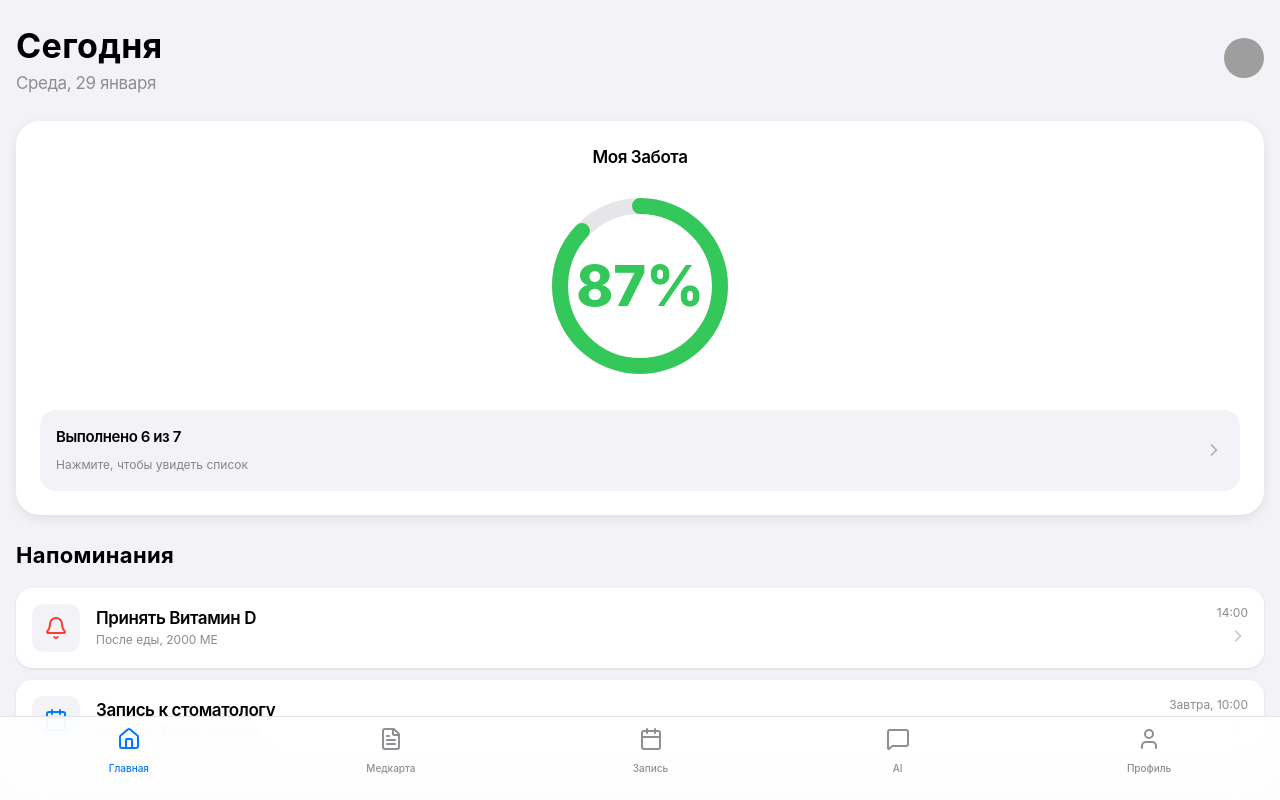
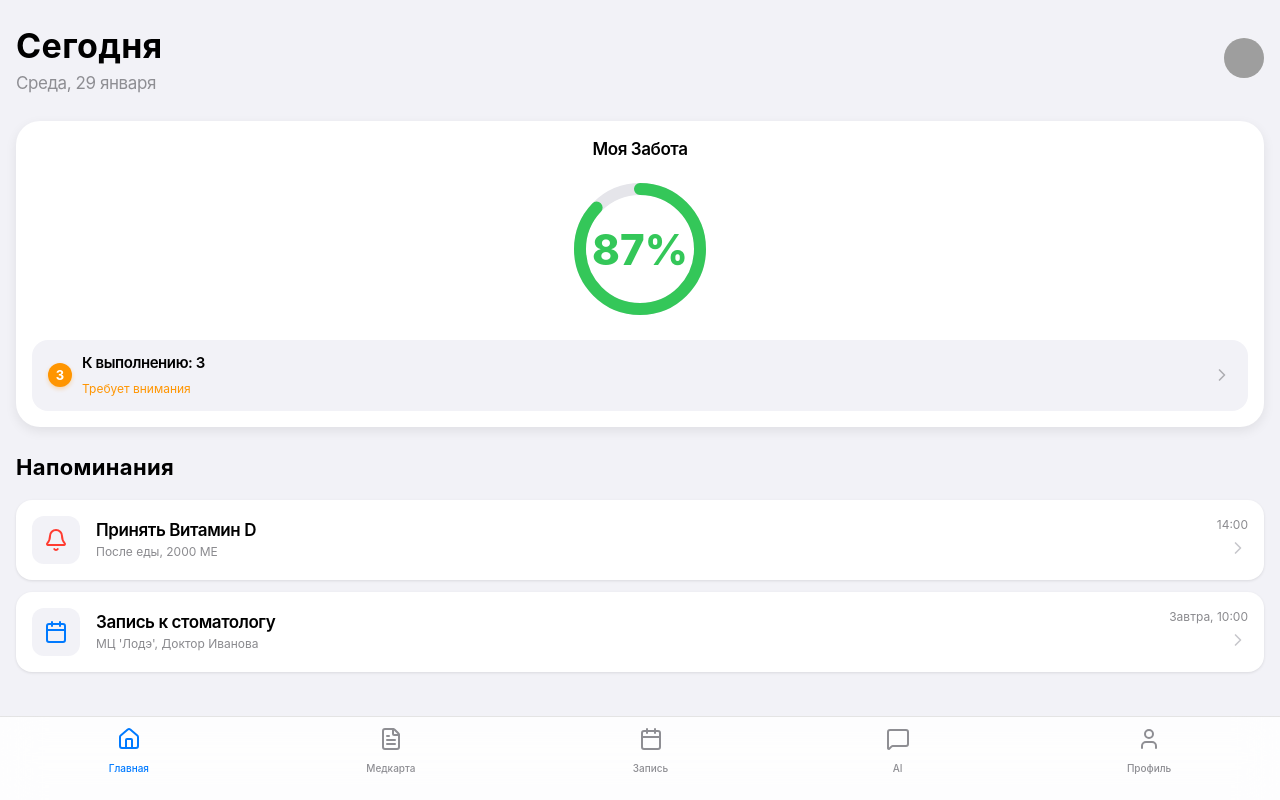
Before and after one commit to Serhio2517/medme-demo, a React (Vite) app: page /#/ in a window 1280 px wide. Built offline with nearby package versions, Linux system fonts and the light colour scheme; grey boxes are pictures that could not be loaded.

Commit message:
UI Final: Actionable Logic (3 to do)

```diff
--- a/src/pages/Home.jsx
+++ b/src/pages/Home.jsx
@@ -24,28 +24,28 @@ const Home = () => {
                 style={{
                     background: 'var(--bg-card)',
                     borderRadius: 'var(--radius-lg)',
-                    padding: '24px',
+                    padding: '16px',
                     boxShadow: 'var(--shadow-md)',
                     marginBottom: '24px',
                 }}
             >
-                <h2 className="text-headline" style={{ marginBottom: '16px', textAlign: 'center' }}>Моя Забота</h2>
+                <h2 className="text-headline" style={{ marginBottom: '12px', textAlign: 'center' }}>Моя Забота</h2>
 
-                <div style={{ position: 'relative', width: '200px', height: '200px', margin: '0 auto 24px' }}>
-                    <svg width="200" height="200" style={{ transform: 'rotate(-90deg)' }}>
-                        <circle cx="100" cy="100" r="80" stroke="var(--ios-gray-5)" strokeWidth="16" fill="transparent" />
+                <div style={{ position: 'relative', width: '150px', height: '150px', margin: '0 auto 16px' }}>
+                    <svg width="150" height="150" style={{ transform: 'rotate(-90deg)' }}>
+                        <circle cx="75" cy="75" r="60" stroke="var(--ios-gray-5)" strokeWidth="12" fill="transparent" />
                         <circle
-                            cx="100" cy="100" r="80"
+                            cx="75" cy="75" r="60"
                             stroke="var(--ios-green)"
-                            strokeWidth="16"
+                            strokeWidth="12"
                             fill="transparent"
-                            strokeDasharray="502"
-                            strokeDashoffset="65" /* 87% filled */
+                            strokeDasharray="377"
+                            strokeDashoffset="49" /* 87% filled */
                             strokeLinecap="round"
                         />
                     </svg>
                     <div style={{ position: 'absolute', top: 0, left: 0, width: '100%', height: '100%', display: 'flex', alignItems: 'center', justifyContent: 'center', flexDirection: 'column' }}>
-                        <span style={{ fontSize: '56px', fontWeight: '800', color: 'var(--ios-green)' }}>87%</span>
+                        <span style={{ fontSize: '42px', fontWeight: '800', color: 'var(--ios-green)' }}>87%</span>
                     </div>
                 </div>
 
@@ -55,16 +55,27 @@ const Home = () => {
                     style={{
                         background: 'var(--ios-gray-6)',
                         borderRadius: 'var(--radius-md)',
-                        padding: '16px',
+                        padding: '12px 16px',
                         display: 'flex',
                         alignItems: 'center',
                         justifyContent: 'space-between',
                         cursor: 'pointer'
                     }}
                 >
-                    <div>
-                        <span className="text-headline" style={{ fontSize: '15px', color: 'var(--text-primary)', display: 'block', marginBottom: '2px' }}>Выполнено 6 из 7</span>
-                        <span className="text-caption-1">Нажмите, чтобы увидеть список</span>
+                    <div style={{ display: 'flex', alignItems: 'center', gap: '10px' }}>
+                        <div style={{
+                            width: '24px', height: '24px',
+                            borderRadius: '50%',
+                            background: 'var(--ios-orange)',
+                            display: 'flex', alignItems: 'center', justifyContent: 'center',
+                            boxShadow: '0 2px 4px rgba(255, 149, 0, 0.3)'
+                        }}>
+                            <span style={{ fontSize: '13px', fontWeight: 'bold', color: 'white' }}>3</span>
+                        </div>
+                        <div>
+                            <span className="text-headline" style={{ fontSize: '15px', color: 'var(--text-primary)', display: 'block' }}>К выполнению: 3</span>
+                            <span className="text-caption-1" style={{ color: 'var(--ios-orange)' }}>Требует внимания</span>
+                        </div>
                     </div>
                     <ChevronRight size={20} color="var(--ios-gray-2)" />
                 </motion.div>
```
Also changed, not shown: 3 other files (tests, documents, lock files or other folders).
